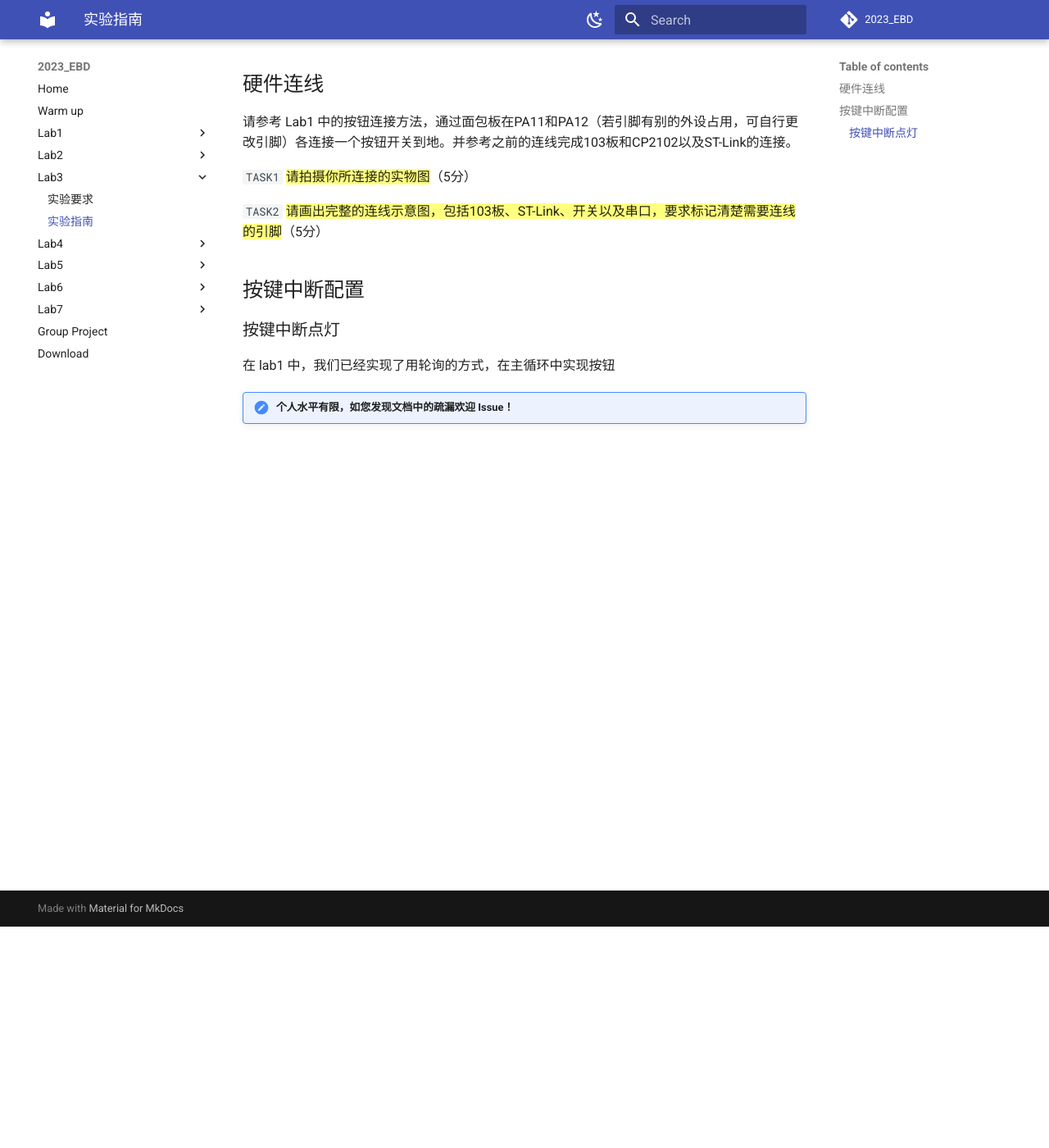
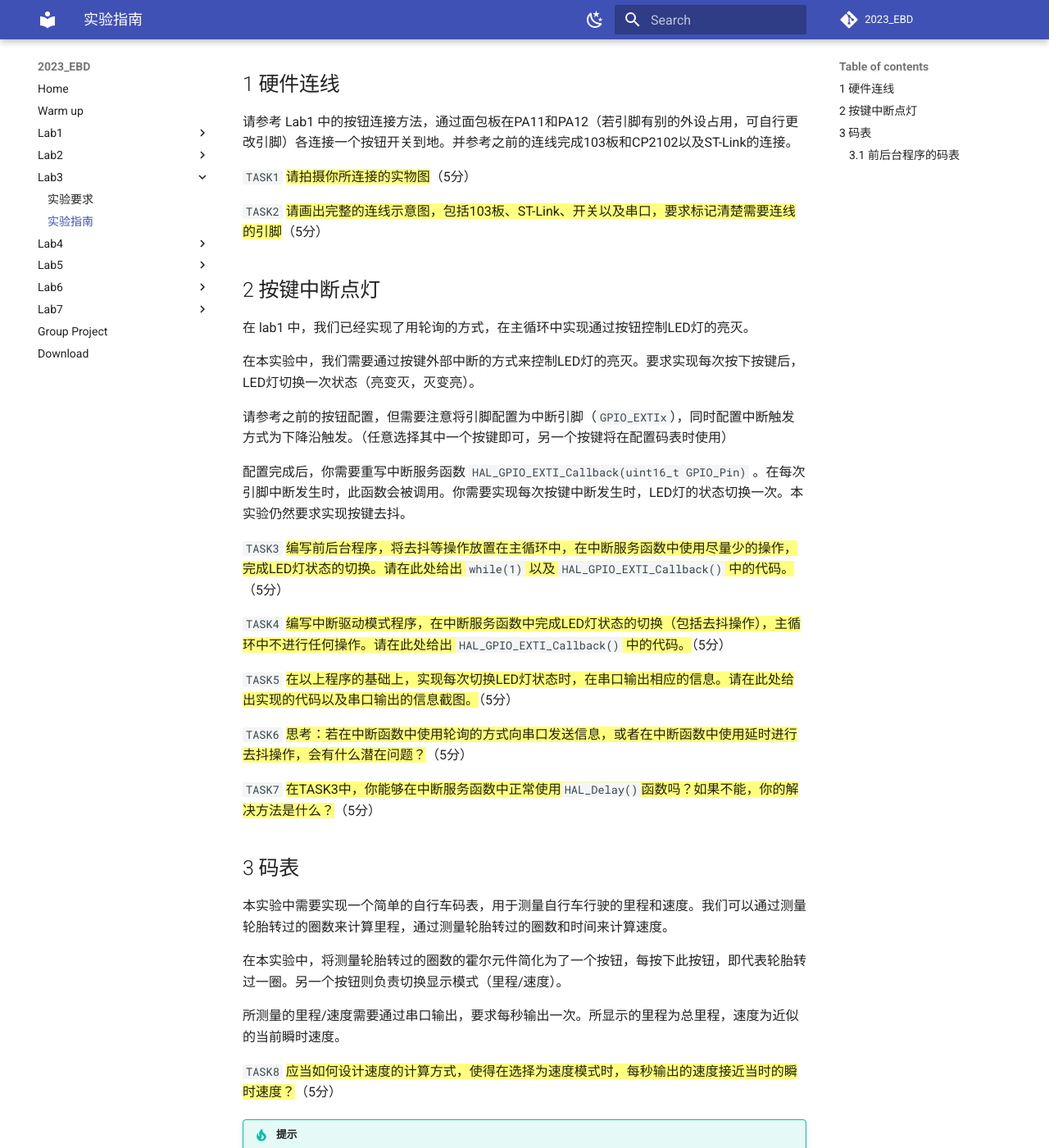
Before and after one commit to zjuerDFL/2023_EBD, an MkDocs documentation site: the page built from docs/docs/lab3/lab3_guide.md, in a window 1280 px wide and 1400 px high, scrolled down 270 px. Shown: the whole window at 82% size. Built offline with MkDocs 1.6.1 and Material for MkDocs 9.7.7, drawn with Linux system fonts in a browser that asks for light colours; comment, search, counter and statistics services are not loaded; some of the changed text lies outside the part shown.

Commit message:
完成前后台码表部分的实验指导

```diff
--- a/docs/docs/lab3/lab3.md
+++ b/docs/docs/lab3/lab3.md
@@ -31,9 +31,11 @@
 
 ## 实验步骤
 
+> 此为实验报告的整体步骤，具体的实验步骤请参考 **<u>[实验指南](lab3_guide.md)</u>** 。
+
 1. 通过面包板在PA11和PA12各连接一个按钮开关到地；
 2. 编写前后台程序，以中断处理时钟定时器和其中一个按钮（模拟钢圈计数），以主循环读取按钮的变化值并根据定时的值做输出，第二个按钮（模拟模式切换）由主程序轮询判断，用以改变输出的数据（速度还是里程）。程序通过串口输出；
-3. 编写中断驱动模式程序，以中断处理时钟定时器和两个一个按钮（模拟钢圈计数），主程序循环中不做事情。
+3. 编写中断驱动模式程序，以中断处理时钟定时器和两个按钮（模拟钢圈计数以及模拟模式切换），主程序循环中不做事情。
 
 ## 扩展内容
 
@@ -41,6 +43,8 @@
 2. 用动态队列模式编写程序，中断响应程序里将对应的函数指针加入动态队列，主函数遍历队列来执行。
 
 ## 实验报告要求
+
+> 此为实验报告的整体要求，具体的实验步骤请参考 **<u>[实验指南](lab3_guide.md)</u>** 。
 
 1. 画出你所实际实施的连接示意图；
 2. 给出实际拍摄的板卡连接照片；
--- a/docs/docs/lab3/lab3_guide.md
+++ b/docs/docs/lab3/lab3_guide.md
@@ -4,7 +4,7 @@
 
 请跟随实验指南完成实验，完成文档中所有的`TASK`。`BONUS`部分的内容完成可作为加分，但报告的总分不应超过100分。请下载此指南作为实验报告模版，将填充完成的实验报告导出为PDF格式，并命名为“学号_姓名_lab3.pdf”，上传至学在浙大平台。下载请点击 **<u>[这里](../download.md)</u>** 。
 
-## 硬件连线
+## 1 硬件连线
 
 请参考 Lab1 中的按钮连接方法，通过面包板在PA11和PA12（若引脚有别的外设占用，可自行更改引脚）各连接一个按钮开关到地。并参考之前的连线完成103板和CP2102以及ST-Link的连接。
 
@@ -12,10 +12,49 @@
 
 `TASK2` ==请画出完整的连线示意图，包括103板、ST-Link、开关以及串口，要求标记清楚需要连线的引脚==（5分）
 
-## 按键中断配置
+## 2 按键中断点灯
 
-### 按键中断点灯
+在 lab1 中，我们已经实现了用轮询的方式，在主循环中实现通过按钮控制LED灯的亮灭。
 
-在 lab1 中，我们已经实现了用轮询的方式，在主循环中实现按钮
+在本实验中，我们需要通过按键外部中断的方式来控制LED灯的亮灭。要求实现每次按下按键后，LED灯切换一次状态（亮变灭，灭变亮）。
+
+请参考之前的按钮配置，但需要注意将引脚配置为中断引脚（`GPIO_EXTIx`），同时配置中断触发方式为下降沿触发。（任意选择其中一个按键即可，另一个按键将在配置码表时使用）
+
+配置完成后，你需要重写中断服务函数 `HAL_GPIO_EXTI_Callback(uint16_t GPIO_Pin)`  。在每次引脚中断发生时，此函数会被调用。你需要实现每次按键中断发生时，LED灯的状态切换一次。本实验仍然要求实现按键去抖。
+
+`TASK3` ==编写前后台程序，将去抖等操作放置在主循环中，在中断服务函数中使用尽量少的操作，完成LED灯状态的切换。请在此处给出 `while(1)` 以及 `HAL_GPIO_EXTI_Callback()` 中的代码。==（5分）
+
+`TASK4` ==编写中断驱动模式程序，在中断服务函数中完成LED灯状态的切换（包括去抖操作），主循环中不进行任何操作。请在此处给出 `HAL_GPIO_EXTI_Callback()` 中的代码。==（5分）
+
+`TASK5` ==在以上程序的基础上，实现每次切换LED灯状态时，在串口输出相应的信息。请在此处给出实现的代码以及串口输出的信息截图。==（5分）
+
+`TASK6` ==思考：若在中断函数中使用轮询的方式向串口发送信息，或者在中断函数中使用延时进行去抖操作，会有什么潜在问题？==（5分）
+
+`TASK7` ==在TASK3中，你能够在中断服务函数中正常使用`HAL_Delay()`函数吗？如果不能，你的解决方法是什么？==（5分）
+
+## 3 码表
+
+本实验中需要实现一个简单的自行车码表，用于测量自行车行驶的里程和速度。我们可以通过测量轮胎转过的圈数来计算里程，通过测量轮胎转过的圈数和时间来计算速度。
+
+在本实验中，将测量轮胎转过的圈数的霍尔元件简化为了一个按钮，每按下此按钮，即代表轮胎转过一圈。另一个按钮则负责切换显示模式（里程/速度）。
+
+所测量的里程/速度需要通过串口输出，要求每秒输出一次。所显示的里程为总里程，速度为近似的当前瞬时速度。
+
+`TASK8` ==应当如何设计速度的计算方式，使得在选择为速度模式时，每秒输出的速度接近当时的瞬时速度？==（5分）
+
+!!! tip "提示"
+    可以近似的认为自行车的速度变化曲线是较为均匀平滑的。不必采用过于复杂的计算方法
+
+### 3.1 前后台程序的码表
+
+编写前后台程序，以中断处理时钟定时器和其中一个按钮（模拟钢圈计数），以主循环读取按钮的变化值并根据定时的值做输出，第二个按钮（模拟模式切换）由主程序轮询判断，用以改变输出的数据（速度还是里程）。程序通过串口输出；
+
+`TASK10` ==请在下方给出主循环中的代码。主循环应当处理绝大部分内容。==（10分）
+
+`TASK11` ==请在下方给出定时器中断函数中的代码。其中应尽量处理较少的事务。==（10分）
+
+`TASK11` ==请在下方给出模拟钢圈的按键中断函数中的代码。其中应尽量处理较少的事务。==（10分）
+
+`TASK12` ==以上三个任务中，均强调在中断函数中做较少的内容，而在主循环中处理更多的任务，这样有什么好处？==（10分）
 
 !!! note "个人水平有限，如您发现文档中的疏漏欢迎 Issue！"
```
